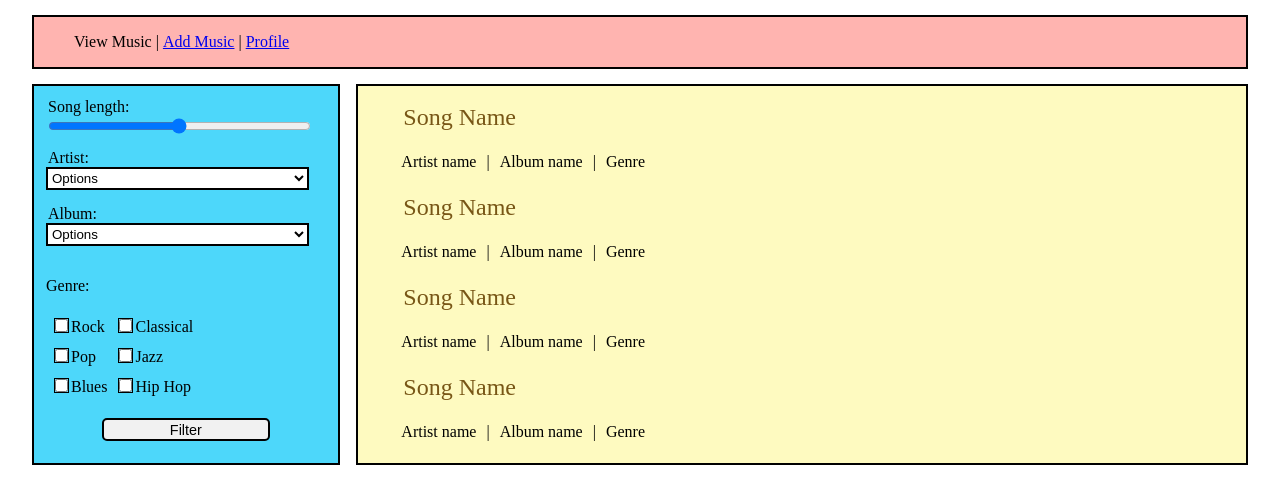
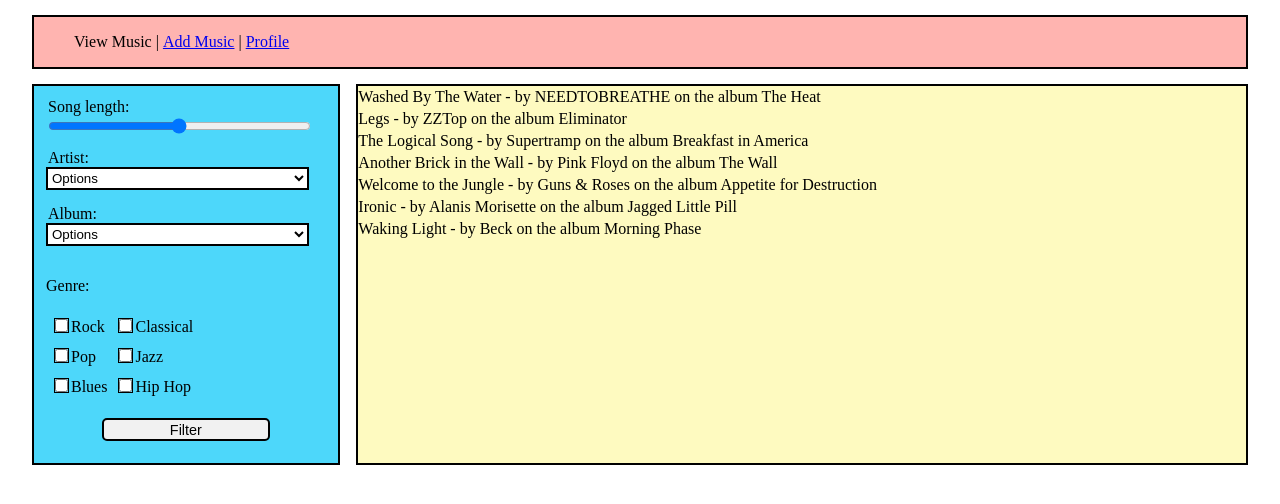
Before and after one commit to wfhutch/music-history, a plain HTML site: page index.html in a window 1280 px wide. Drawn offline with Linux system fonts and the light colour scheme.

Commit message:
added js file

```diff
--- a/index.html
+++ b/index.html
@@ -81,7 +81,15 @@
   </section>
 
     <section id="songinfo">
-      <h2>Song Name</h2>
+
+    </section>
+  </div>
+     <script type="text/javascript" src="info.js"></script>
+</body>
+</html>
+
+
+ <!--     <h2></h2>
       <ul>
         <li>Artist name</li>
         <li>|</li>
@@ -113,8 +121,4 @@
         <li>Album name</li>
         <li>|</li>
         <li>Genre</li>
-      </ul>
-    </section>
-  </div>
-</body>
-</html>
+      </ul>       -->
--- a/info.js
+++ b/info.js
@@ -1,25 +1,16 @@
-var artist = ["Beck", "Pink Floyd", "Coldplay", "NEEDTOBREATHE", "John Hiatt"];
+     var songs = [];
 
-var album =["Odelay", "Morning Phase", "Dark Side Of The Moon", "The Wall", "Parachutes", "A Rush Of Blood To The Head", "The Heat", "The Outsiders", "Bring The Family" "Slow Turning"];
+      songs[songs.length] = "Legs > by Z*ZTop on the album Eliminator";
+      songs[songs.length] = "The Logical Song > by Supertr@amp on the album Breakfast in America";
+      songs[songs.length] = "Another Brick in the Wall > by Pink Floyd on the album The Wall";
+      songs[songs.length] = "Welco(me to the Jungle > by Guns & Roses on the album Appetite for Destruction";
+      songs[songs.length] = "Ironi!c > by Alanis Moris*ette on the album Jagged Little Pill";
 
-var beckSongsOdelay = ["Where It's At", "Hot Wax"];
-
-var beckSongsMP = ["Morning", "Waking Light"];
-
-var pkSongsDark = ["Breathe", "Time"];
-
-var pkSongsWall = ["Hey You", "Comfortably Numb"];
-
-var cpSongsPara = ["Trouble", "Everything's Not Lost"];
-
-var cpSongsRush = ["A Rush Of Blood To The Head", "Amsterdam"];
-
-var ntbSongsHeat = ["The Heat", "Washed By The Water"];
-
-var ntbSongsOut = ["These Hard Times", "Something Beautiful"];
-
-var jhSongsBring = ["Alone In The Dark", "Have A Little Faith In Me"];
-
-var jhSongsSlow = ["Icy Blue Heart", "Feels Like Raing"];
-
-var genre = ["Rock", "Pop", "Blues", "Classical", "Jazz", "Hip Hop"];
+      var songElement=document.getElementById("songinfo");
+      songs.push("Waking Light - by Beck on the album Morning Phase");
+      songs.unshift("Washed By The Water - by NEEDTOBREATHE on the album The Heat");
+      for (var i = 0; i < songs.length; i++) {
+        songs[i] = songs[i].replace(">", "-");
+        songs[i] = songs[i].replace(/[*@(!]/g, "");
+        songElement.innerHTML += songs[i] + "<br>";
+      }
```
